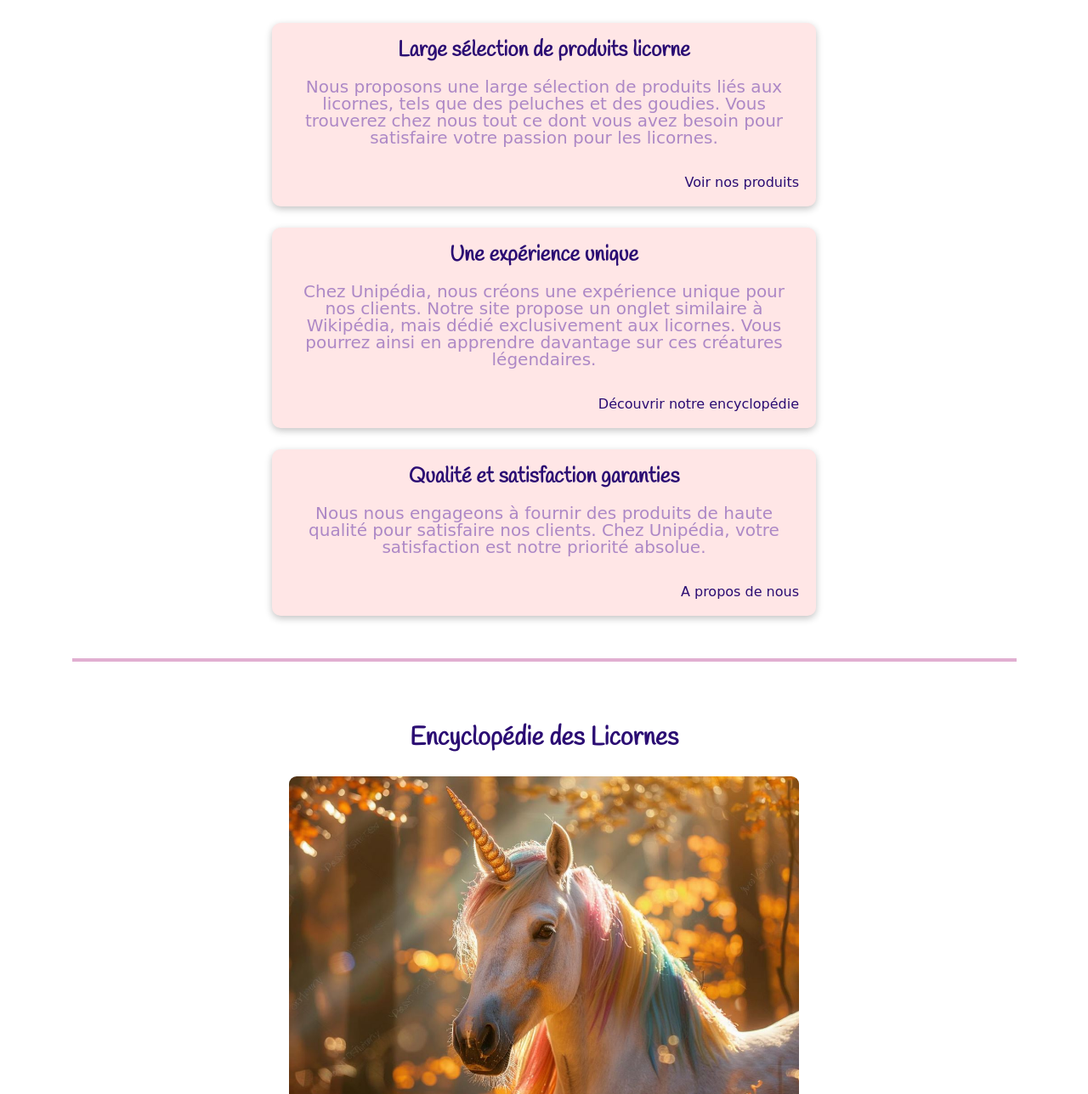
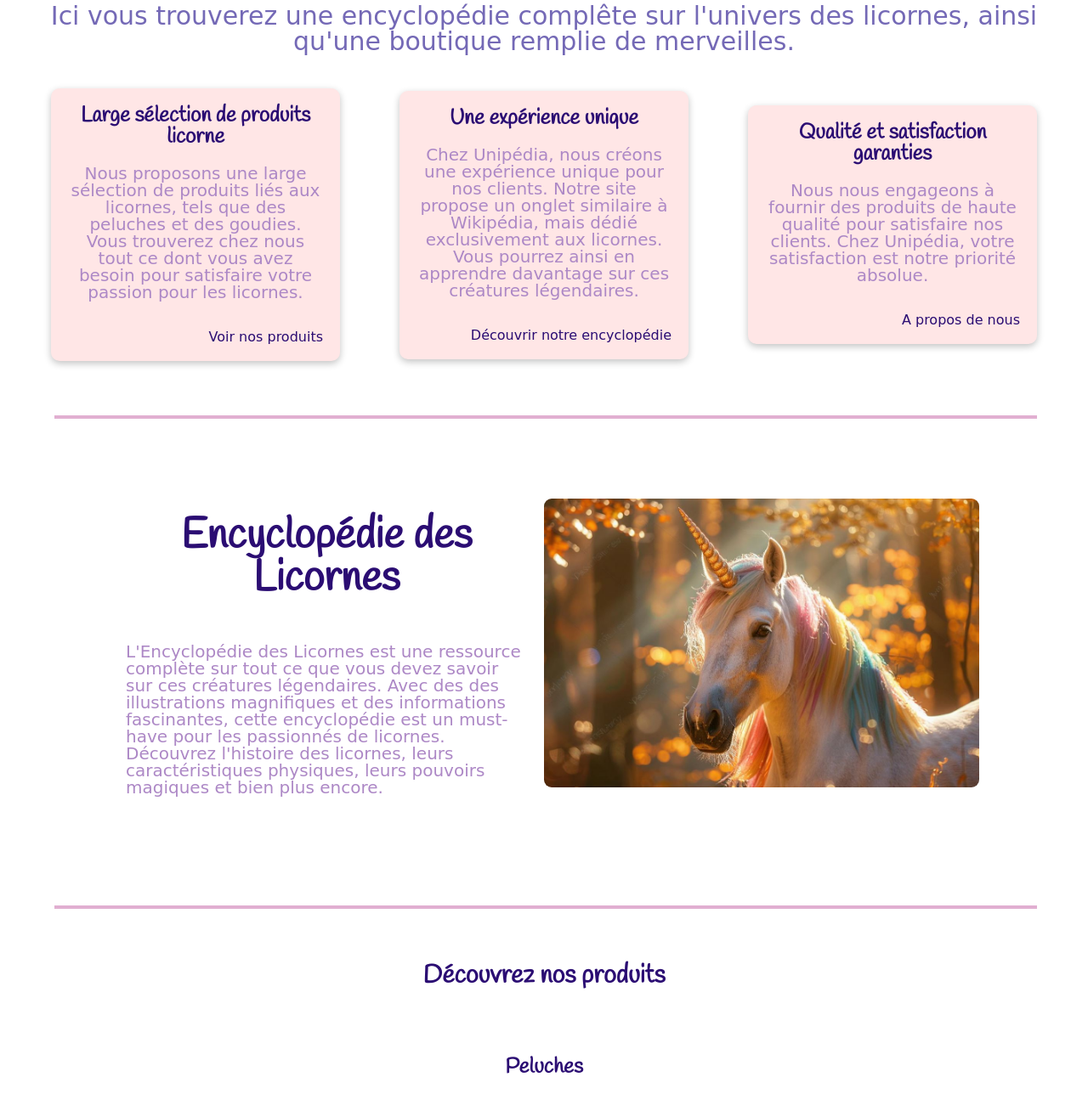
Before and after one commit to JoeVan1109/UNIPEDIA, a website: page html/home.html in a window 1280 px wide. Shown: the part 222-1510 px from the top of the page at 85% size. Drawn offline with Linux system fonts and the light colour scheme; a web font is replaced by a local one.

Commit message:
responsive desktop intro et encyclo ok

```diff
--- a/html/home.html
+++ b/html/home.html
@@ -55,6 +55,8 @@
             <p class="text-bloc-intro">Ici vous trouverez une encyclopédie complête sur l'univers des licornes, ainsi qu'une boutique remplie de merveilles.</p>
         </section>
 
+
+
         <section class="grid-bloc-intro">
 
             <div class="card-intro">
@@ -90,28 +92,33 @@
 
             </div>
 
-            <div class="ligne"></div>
+        </section>
 
-        </section>
+        <div class="ligne-intro"></div>
 
 <!--!--------------------------------- BLOC-ENCYCLO --------------------------------------->
 
         <section class="bloc-encyclo">
 
-            <h2 class="sous-title-bloc-encyclo">Encyclopédie des Licornes</h2>
+
 
             <div class="card-encyclo">
 
                     <img class="img-encyclo" src="../asset/img-accueil/encyclo-licorne.JPG" alt="image-encyclo-licorne">
 
-                    <p class="text-unicorn-card">L'Encyclopédie des Licornes est une ressource complète sur tout ce que vous devez savoir sur ces créatures légendaires. Avec des des illustrations magnifiques et des informations fascinantes, cette encyclopédie est un must-have pour les passionnés de licornes. Découvrez l'histoire des licornes, leurs caractéristiques physiques, leurs pouvoirs magiques et bien plus encore.</p>
+                    <div class="text-encyclo">
+
+                        <h2 class="sous-title-bloc-encyclo">Encyclopédie des Licornes</h2>
+
+                        <p class="text-unicorn-card">L'Encyclopédie des Licornes est une ressource complète sur tout ce que vous devez savoir sur ces créatures légendaires. Avec des des illustrations magnifiques et des informations fascinantes, cette encyclopédie est un must-have pour les passionnés de licornes. Découvrez l'histoire des licornes, leurs caractéristiques physiques, leurs pouvoirs magiques et bien plus encore.</p>
+
+                    </div>
 
             </div>
 
+        </section>
 
-            <div class="ligne"></div>
-
-        </section>
+        <div class="ligne-encyclo"></div>
 
 <!--!--------------------------------- BLOC-PRODUITS --------------------------------------->
 
@@ -161,9 +168,9 @@
 
             </div>
 
-            <div class="ligne"></div>
+        </section>
 
-        </section>
+        <div class="ligne-product"></div>
 
 <!--!--------------------------------- BLOC-TEMOIGNAGES --------------------------------------->
 
--- a/sass/components/_card.scss
+++ b/sass/components/_card.scss
@@ -65,6 +65,14 @@
             }
         }
     }
+
+    @media screen and (min-width: 1200px) {
+
+        .card-intro {
+            width: 300px;
+        }
+
+    }
 }
 
 .bloc-encyclo {
@@ -113,6 +121,33 @@
 
             .text-unicorn-card {
                 font-size: 20px;
+            }
+        }
+    }
+
+    @media screen and (min-width: 1200px) {
+
+        .card-encyclo {
+            width: 80%;
+
+            display: flex;
+            flex-direction: row-reverse;
+            align-items: center;
+
+
+            .img-encyclo {
+                width: 50%;
+            }
+
+            .text-encyclo {
+
+                .sous-title-bloc-encyclo {
+                    font-size: 50px;
+                }
+
+                .text-unicorn-card {
+                    text-align: start;
+                }
             }
         }
     }
--- a/sass/layout/_grid.scss
+++ b/sass/layout/_grid.scss
@@ -1,4 +1,4 @@
-.grid-bloc-intro{
+.grid-bloc-intro {
 
     display: grid;
     grid-template-columns: 1fr;
@@ -6,7 +6,10 @@
 
     place-items: center;
 
-    .card-1{
+    @media screen and (min-width: 1200px) {
+
+        grid-template-columns: 1fr 1fr 1fr;
+        gap: 0;
 
     }
 }
--- a/sass/pages/_home.scss
+++ b/sass/pages/_home.scss
@@ -9,6 +9,7 @@ body {
         z-index: -2;
 
         top: 90px;
+
 
         .bloc-intro{
 
@@ -35,7 +36,10 @@ body {
 
                 text-align: center;
 
+                margin-bottom: 40px;
+
                 font-family: "Patrick Hand SC", cursive;
+                font-size: 20px;
 
                 color: $dark-violet;
             }
@@ -43,16 +47,24 @@ body {
 
         }
 
-    .grid-bloc-intro{
 
-        .ligne{
 
-            margin-top: 25px;
+
+        .ligne-intro{
+
+            margin: 5%;
 
             width: 90%;
             border: 2px solid $dark-pink;
         }
-    }
+
+
+
+
+
+
+
+
 
         .bloc-encyclo{
 
@@ -66,12 +78,15 @@ body {
 
                 margin: 50px 0 30px 0;
             }
-        .ligne{
 
+        }
+
+        .ligne-encyclo{
+
+            margin: 5%;
 
             width: 90%;
             border: 2px solid $dark-pink;
-        }
         }
 
         .sous-title-bloc-product {
@@ -85,16 +100,16 @@ body {
             margin: 50px 0 30px 0;
         }
 
-    .bloc-product {
 
-        .ligne{
 
-            margin-top: 50px;
+        .ligne-product {
+
+            margin: 5%;
 
             width: 90%;
             border: 2px solid $dark-pink;
         }
-    }
+
 
         .sous-title-bloc-temoignages {
             text-align: center;
@@ -119,10 +134,10 @@ body {
         }
 
         .ligne-temoignage {
-        margin-bottom: 25px;
+            margin: 5%;
 
             width: 90%;
-        border: 1px solid $violet;
+            border: 2px solid $violet;
         }
 
         .fleche-up {
@@ -142,6 +157,22 @@ body {
                 width: 70%;
             }
         }
+
+        @media screen and (min-width: 1200px) {
+
+            .bloc-intro {
+
+                .title-bloc-intro {
+                    font-size: 50px;
                 }
 
+                .text-bloc-intro {
+                    font-size: 30px;
                 }
+            }
+        }
+
+
+
+    }
+}
```
Also changed, not shown: css/style.css, 1 other file. Lines whose indentation alone changed are shown as unchanged.
